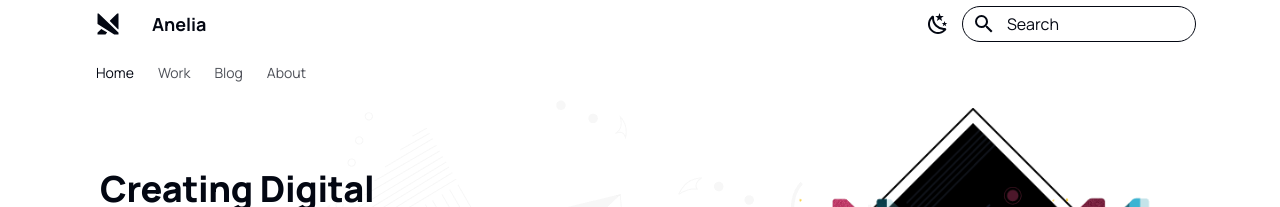
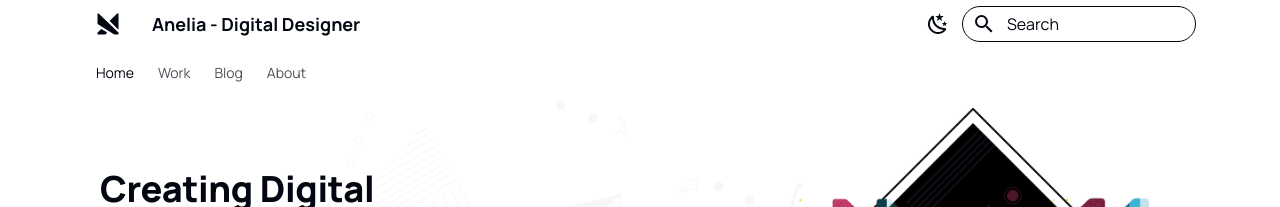
Before and after one commit to anelllya/portfolio, an MkDocs documentation site: the page built from docs/index.md, in a window 1280 px wide. Shown: the top 207 px of the page. Built offline with MkDocs 1.6.1 and Material for MkDocs 9.7.7, drawn with Linux system fonts in a browser that asks for light colours.

Commit message:
modified:   mkdocs.yml

```diff
--- a/mkdocs.yml
+++ b/mkdocs.yml
@@ -1,5 +1,5 @@
 # Site Settings
-site_name: Anelia
+site_name: Anelia - Digital Designer
 site_author: Anelia Stoyanova
 docs_dir: docs
 
```
